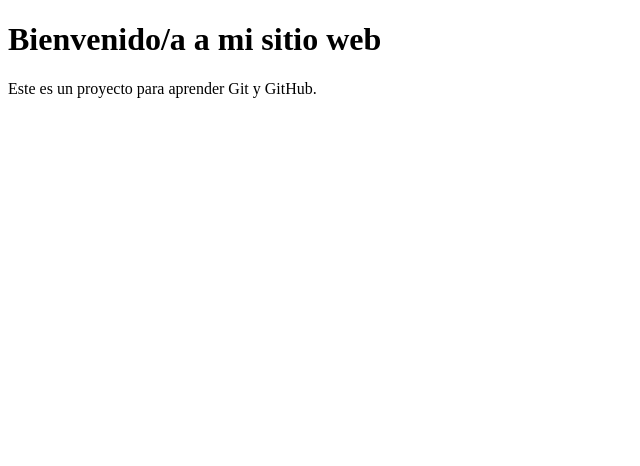
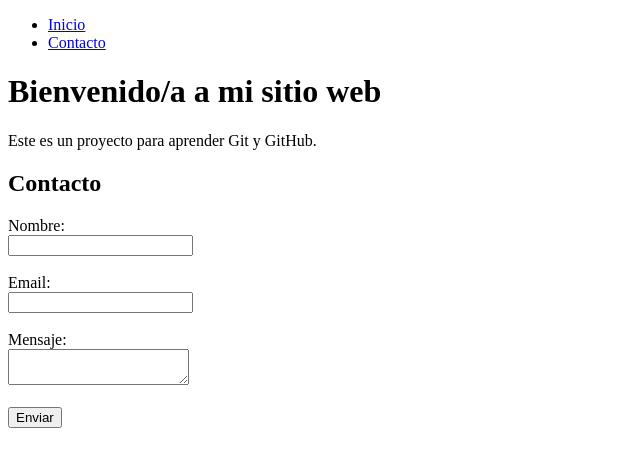
Before and after one commit to Ceci-s00/Examen_GIT, a plain HTML site: page index.html in a window 1280 px wide. Shown: the whole page, without its empty margins (0-640 px from the left). Drawn offline with Linux system fonts and the light colour scheme.

Commit message:
Añado formulario de contacto básico

```diff
--- a/index.html
+++ b/index.html
@@ -6,7 +6,31 @@
     <title>Mi Proyecto Web</title>
 </head>
 <body>
-    <h1>Bienvenido/a a mi sitio web</h1>
+	<nav>
+        <ul>
+            <li><a href="#inicio">Inicio</a></li>
+            <li><a href="#contacto">Contacto</a></li>
+        </ul>
+    </nav>
+
+    <h1 id="inicio">Bienvenido/a a mi sitio web</h1>
     <p>Este es un proyecto para aprender Git y GitHub.</p>
+
+	 <div id="contacto">
+    <h2>Contacto</h2>
+    <form>
+        <label for="nombre">Nombre:</label><br>
+        <input type="text" id="nombre" name="nombre"><br><br>
+
+        <label for="email">Email:</label><br>
+        <input type="email" id="email" name="email"><br><br>
+
+        <label for="mensaje">Mensaje:</label><br>
+        <textarea id="mensaje" name="mensaje"></textarea><br><br>
+
+        <button type="submit">Enviar</button>
+    </form>
+</div>
+
 </body>
 </html>
```
